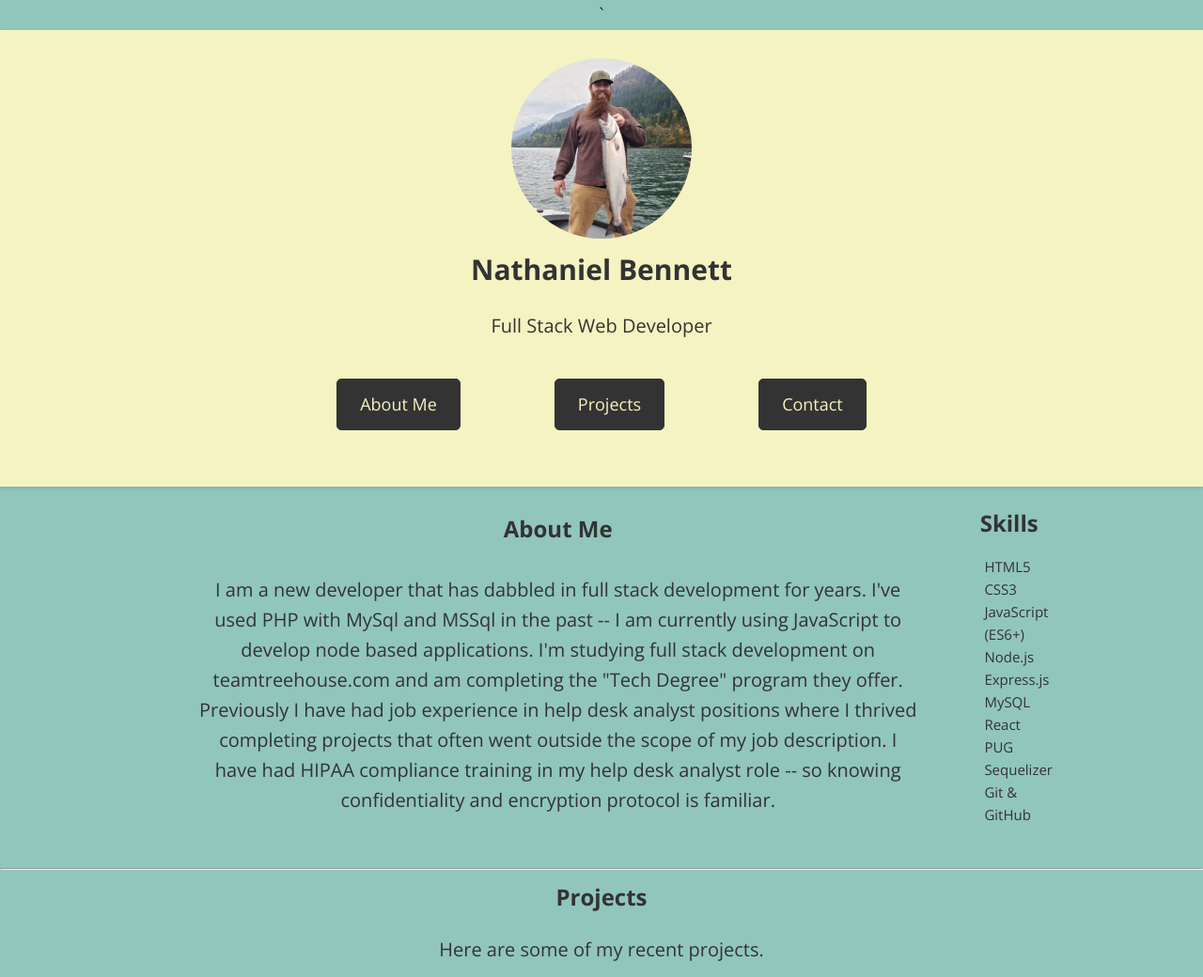
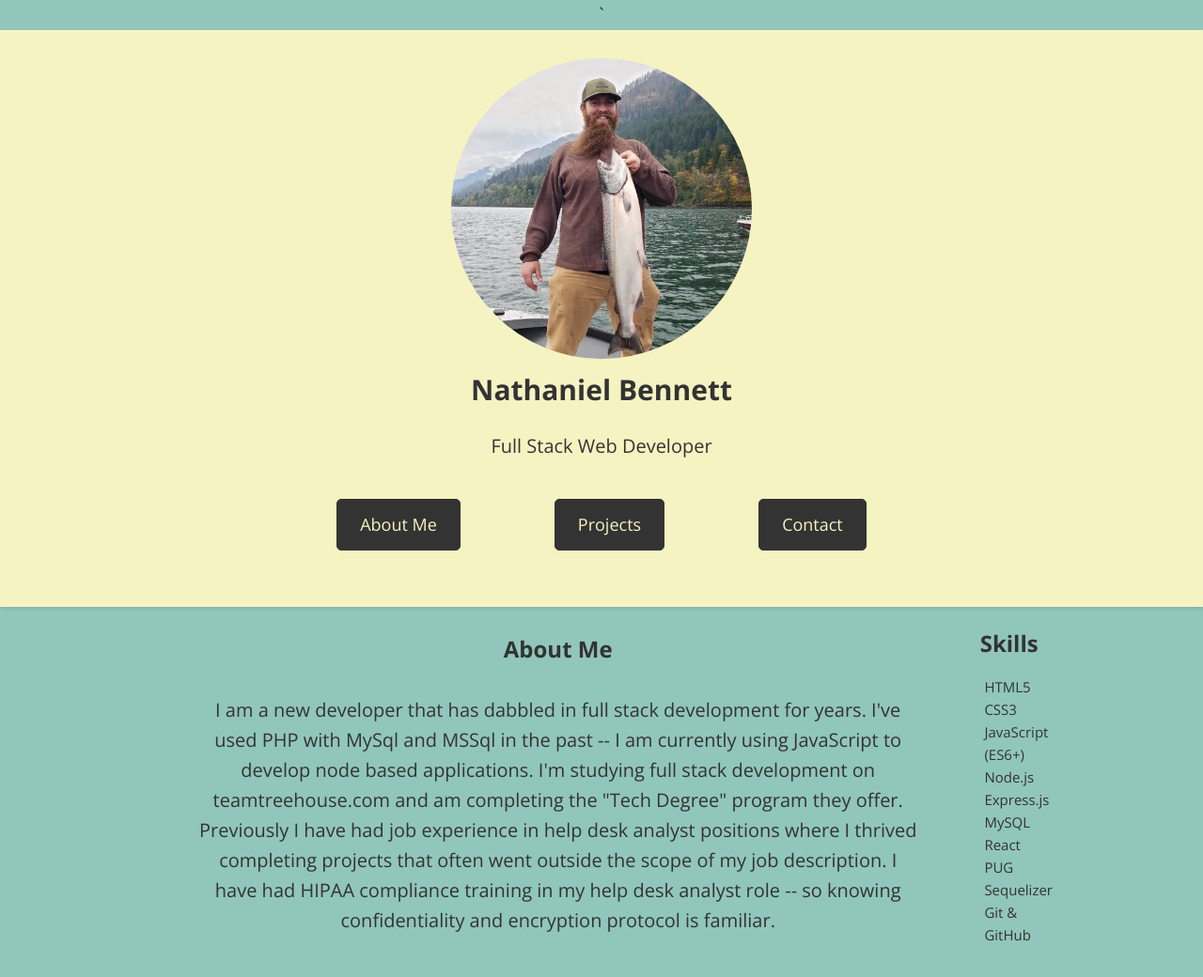
Before and after one commit to Ubersp4m/static_portfolio, a plain HTML site: page index.html in a window 1280 px wide. Shown: the top 1040 px of the page at 94% size. Drawn offline with nearby package versions, Linux system fonts and the light colour scheme; a script that the page names is missing.

Commit message:
Update styles.css

```diff
--- a/css/styles.css
+++ b/css/styles.css
@@ -49,8 +49,8 @@ nav li, a{
 
 .profile{
     border-radius: 50%;
-    width: 25%;
-    height: 25%;
+    width: 65%;
+    height: 65%;
 }
 
 body{
@@ -75,6 +75,7 @@ header {
     padding: 20px 0;
     box-shadow: 0 2px 4px rgba(0, 0, 0, 0.1);
 }
+
 
  .btn{
         padding: 12px 24px;
@@ -181,8 +182,8 @@ header {
     }
 
     .profile{
-        width: 15%;
-        height: 15%;
+        width: 25%;
+        height: 25%;
     }
 
     nav ul {
```
